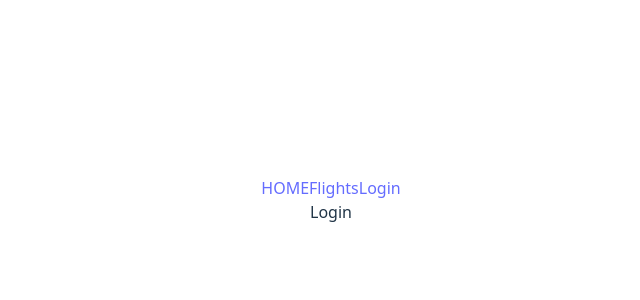
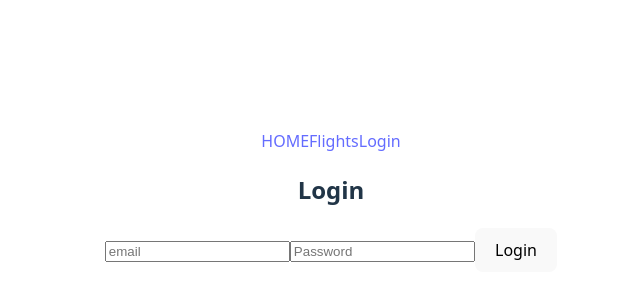
Before and after one commit to AAQ14/wonder-fly-front-end, a React (Vite) app: page /login in a window 1280 px wide. Shown: the part 200-500 px from the top of the page, without its empty margins (309-949 px from the left). Built offline with nearby package versions, Linux system fonts and the light colour scheme; no server answers.

Commit message:
Login Page is done

```diff
--- a/src/App.jsx
+++ b/src/App.jsx
@@ -1,13 +1,29 @@
-import React from 'react'
+import React, { useState } from 'react'
 import { BrowserRouter as Router, Routes, Route } from 'react-router'
 import NavBar from './components/NavBar/NavBar'
 import Flights from './components/Flights/Flights'
-import Login from './components/Login/Login'
+import LoginForm from './components/Login/LoginForm/LoginForm'
 import Home from './Home/Home'
 
 import './App.css'
 
 const App = () => {
+  const [token, setToken] = useState(localStorage.getItem('token'))
+
+  function handleLogin(newToken) {
+    setToken(newToken)
+    localStorage.setItem('token', newToken)
+  }
+
+  function handleLogout() {
+    setToken(null)
+    localStorage.removeItem('token')
+  }
+
+  if (token) {
+    const decodedToken = jwtDecode(token)
+    console.log(decodedToken)
+  }
   return (
     <>
     <Router>
@@ -15,7 +31,7 @@ const App = () => {
       <Routes>
         <Route path="/" element={<Home />}/>
         <Route path="/flights" element={<Flights />} />
-        <Route path='/login' element={<Login />}/>
+        <Route path='/login' element={<LoginForm onLogin={handleLogin} />}/>
       </Routes>
     </Router>
     </>
--- a/src/components/Login/LoginForm/LoginForm.jsx
+++ b/src/components/Login/LoginForm/LoginForm.jsx
@@ -0,0 +1,45 @@
+
+import { useState } from 'react'
+import { useNavigate } from 'react-router'
+import axios from 'axios'
+
+function LoginForm({ onLogin }) {
+  const [email, setemail] = useState('')
+  const [password, setPassword] = useState('')
+  const navigate = useNavigate()
+
+  const handleSubmit = async event => {
+    event.preventDefault()
+    try {
+      const res = await axios.post('http://localhost:3000/auth/login', {
+        email,
+        password
+      })
+      localStorage.setItem('token', res.data.token)
+      onLogin(res.data.token)
+      navigate('/pets')
+    } catch (err) {
+      alert(err.response?.data?.message || 'Login failed')
+    }
+  }
+
+  return (
+    <form onSubmit={handleSubmit}>
+      <h2>Login</h2>
+      <input
+        placeholder="email"
+        value={email}
+        onChange={event => setemail(event.target.value)}
+      />
+      <input
+        placeholder="Password"
+        type="password"
+        value={password}
+        onChange={event => setPassword(event.target.value)}
+      />
+      <button type="submit">Login</button>
+    </form>
+  )
+}
+
+export default LoginForm
```
